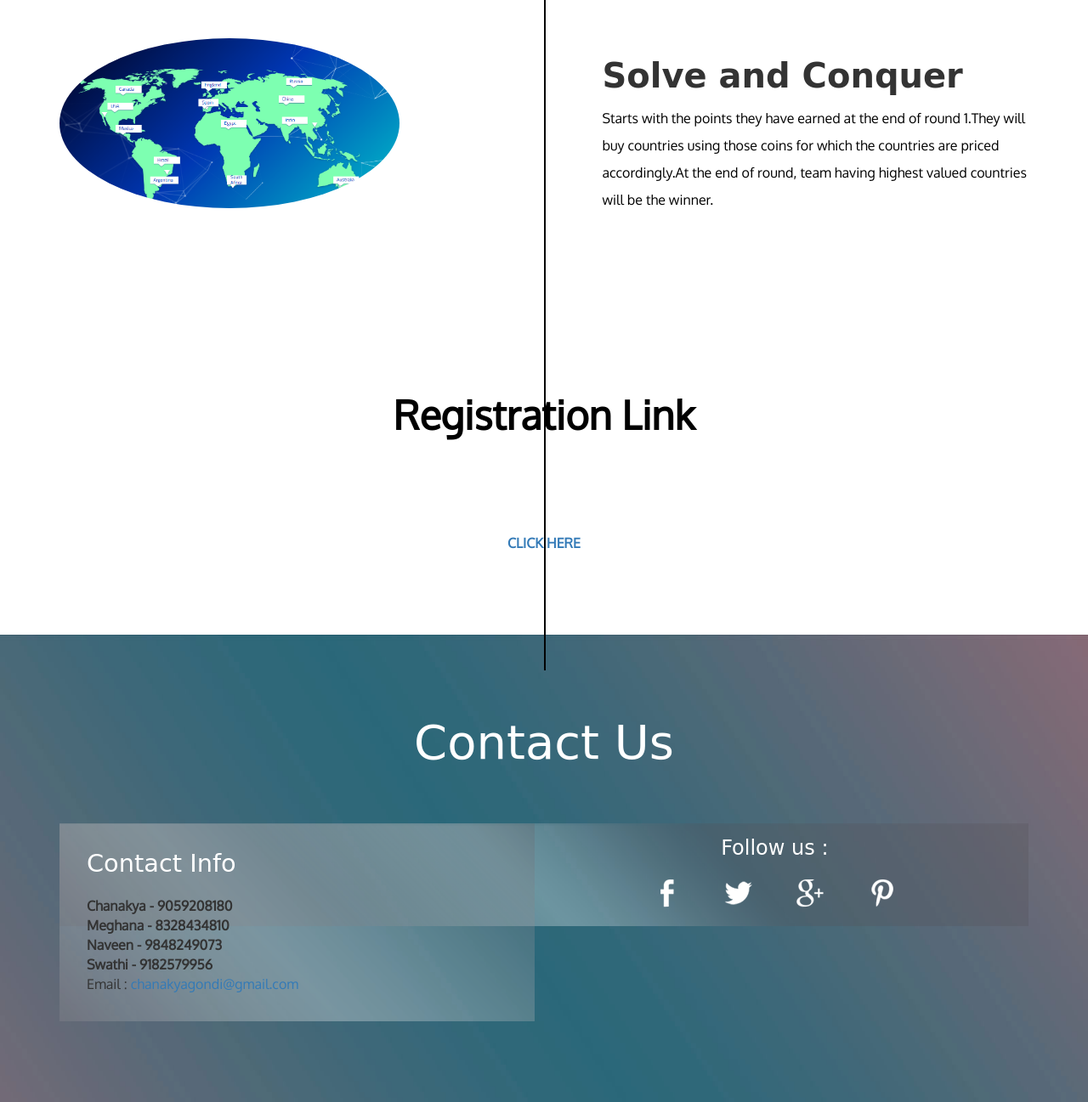
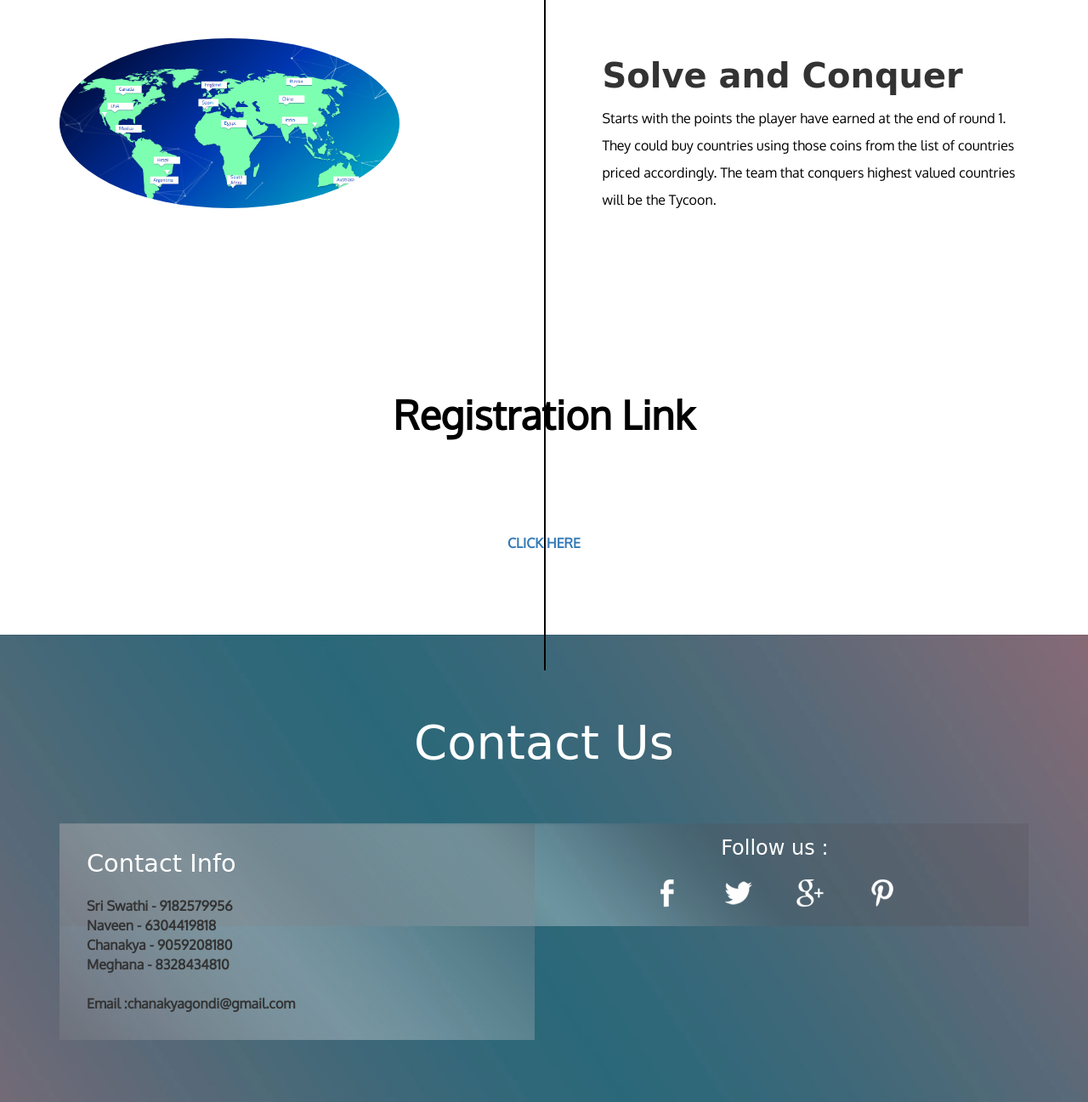
Before and after one commit to chanakyagondi/Technopoly.github.io, a plain HTML site: page index.html in a window 1280 px wide. Shown: the part 2183-3480 px from the top of the page at 85% size. Drawn offline with Linux system fonts and the light colour scheme; a web font is replaced by a local one.

Commit message:
Update index.html

```diff
--- a/index.html
+++ b/index.html
@@ -121,7 +121,7 @@ Smartphone Compatible web template, free webdesigns for Nokia, Samsung, LG, Sony
 					</div>
 					<div class="changer-left wow bounceInLeft" data-wow-delay="0.1s">
 						<h3><b>Tecasino</b></h3>
-						<p>Player starts with 5000 virtual coins using those he can buy questions which are of 4 levels,If he is not sure about the answer he has got an option to sell the question. </p>
+						<p>Player starts with 5000 virtual coins using which the player can buy questions which are of 4 levels. If the player is not sure about answering the question, he can sell the question. </p>
 						<p>level 1 - 50 coins </p>
 						<p>level 2 - 100 coins </p>
 						<p>level 3 - 200 coins </p>
@@ -141,7 +141,7 @@ Smartphone Compatible web template, free webdesigns for Nokia, Samsung, LG, Sony
 					<div class="changer-right-snd wow bounceInRight" data-wow-delay="0.1s">
 						<br>
 						<h3><b>Solve and Conquer</b></h3>
-						<p>Starts with the points they have earned at the end of round 1.They will buy countries using those coins for which the countries are priced accordingly.At the end of round, team having highest valued countries will be the winner.
+						<p>Starts with the points the player have earned at the end of round 1. They could buy countries using those coins from the list of countries priced accordingly. The team that conquers highest valued countries will be the Tycoon.
 						</p>
 
 				</div>
@@ -183,12 +183,14 @@ Smartphone Compatible web template, free webdesigns for Nokia, Samsung, LG, Sony
 			<div class="contact-bottom">
 				<div class="contact-left agileinfo wow bounceInLeft" data-wow-delay="0.1s">
 					<h4>Contact Info</h4>
+						<p><b>Sri Swathi</b> - 9182579956</p>
+						<p><b>Naveen</b> - 6304419818</p>
 						<p><b>Chanakya</b> - 9059208180</p>
 						<p><b>Meghana</b> - 8328434810</p>
-						<p><b>Naveen</b> - 9848249073</p>
-						<p><b>Swathi</b> - 9182579956</p>
 
-						<p></b>Email :</b> <a href="#">chanakyagondi@gmail.com</a></p>
+
+						<br>
+						<p><b>Email</b> :chanakyagondi@gmail.com</p>
 				</div>
 
 					<div class="social-icons">
```
